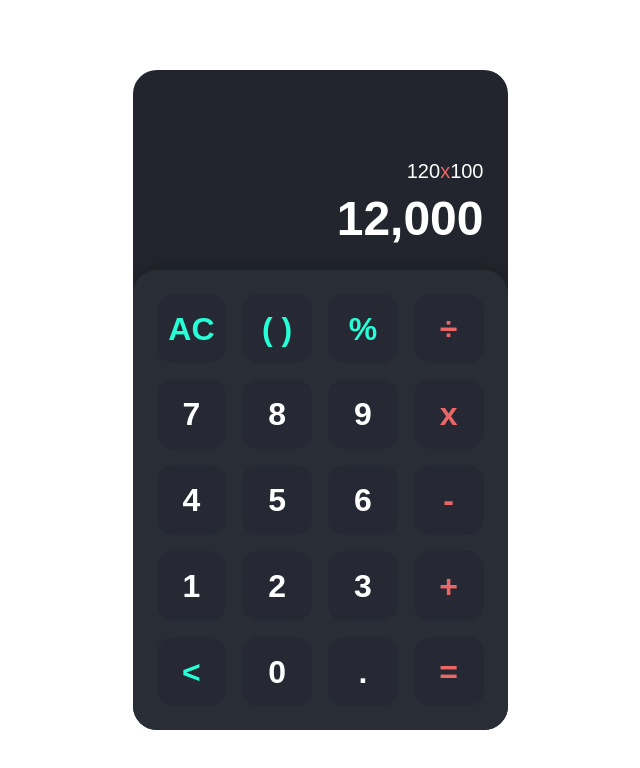
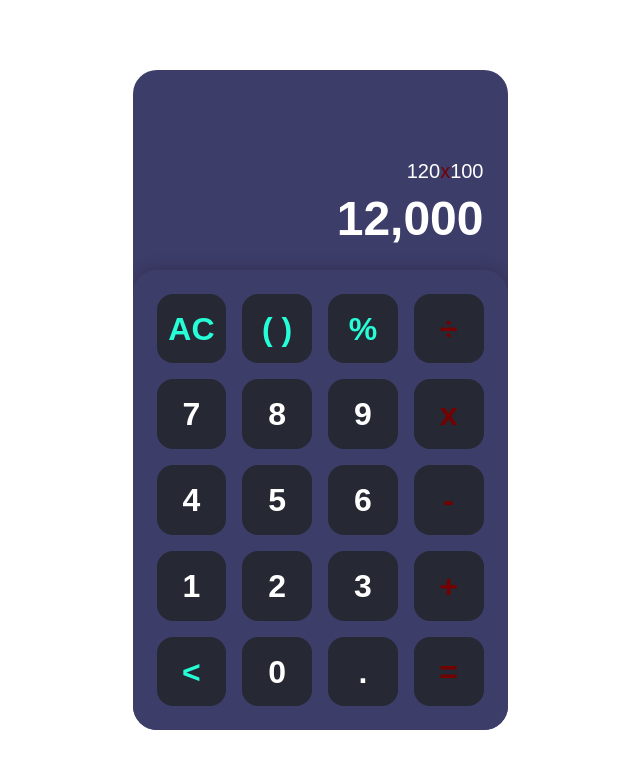
Before and after one commit to DerrickThrower/Calculator, a plain HTML site: page index.html in a window 1280 px wide. Shown: the whole page, without its empty margins (320-960 px from the left). Drawn offline with Linux system fonts and the light colour scheme.

Commit message:
changed the colors on the entire calculaor minus the numbers

```diff
--- a/main.css
+++ b/main.css
@@ -13,7 +13,7 @@
 }
 
 .calculator {
-	background-color: #22252D;
+	background-color: #3d3d6a;
 	width: 100%;
 	max-width: 375px;
 	min-height: 640px;
@@ -56,7 +56,7 @@
 }
 
 .display .operator {
-	color: #EB6666;
+	color: #740000;
 }
 
 .display .brackets,
@@ -65,7 +65,7 @@
 }
 
 .keys {
-	background-color: #292D36;
+	background-color: #3d3d6a;
 	padding: 1.5rem;
 	border-radius: 1.5rem 1.5rem 0 0;
 	display: grid;
@@ -96,7 +96,7 @@
 
 	font-size: 2rem;
 	font-weight: 700;
-	color: #FFF;
+	color: rgb(255, 255, 255);
 }
 
 .keys .key:hover {
@@ -104,7 +104,7 @@
 }
 
 .keys .key.operator span {
-	color: #EB6666;
+	color: #740000;
 }
 
 .keys .key.action span {
```
